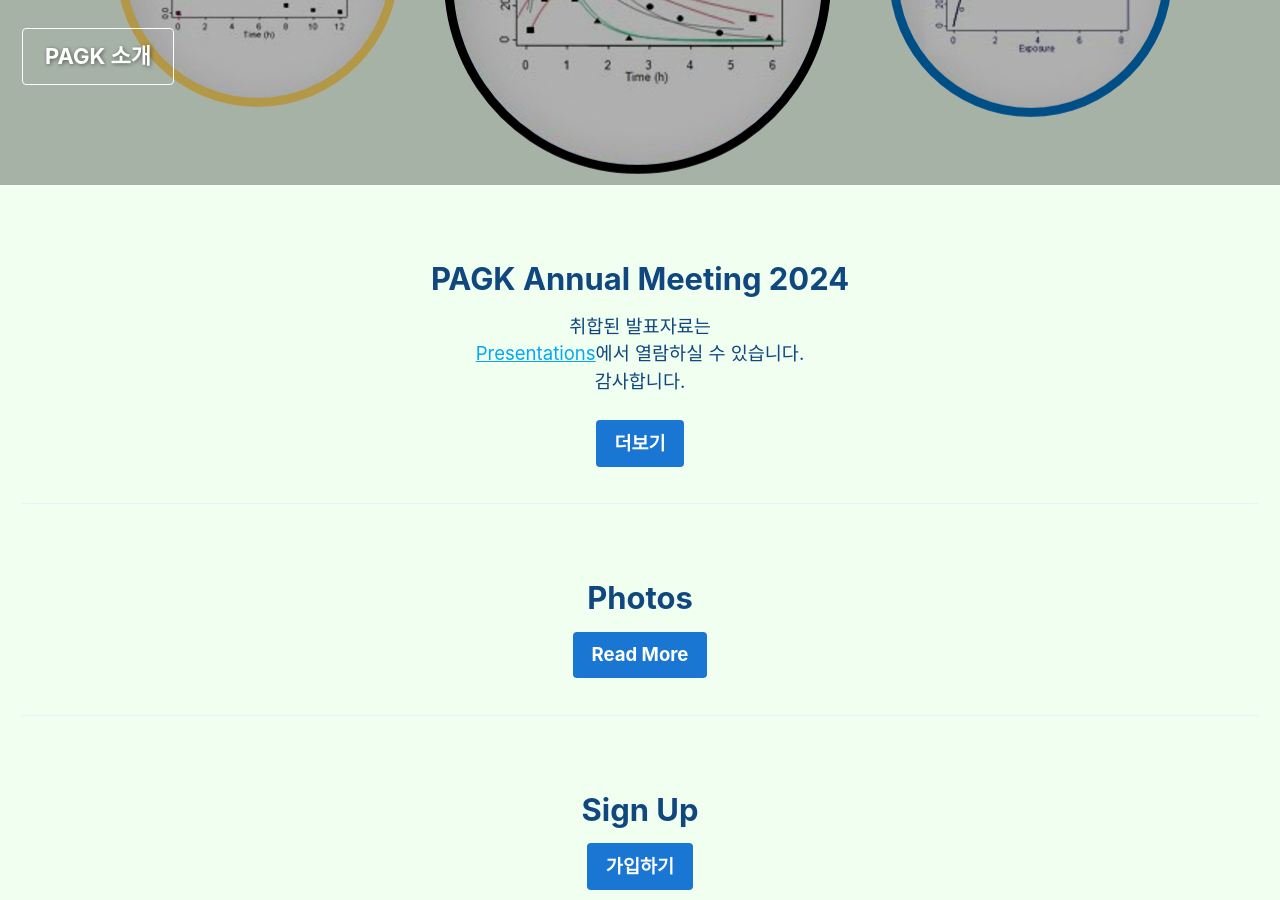
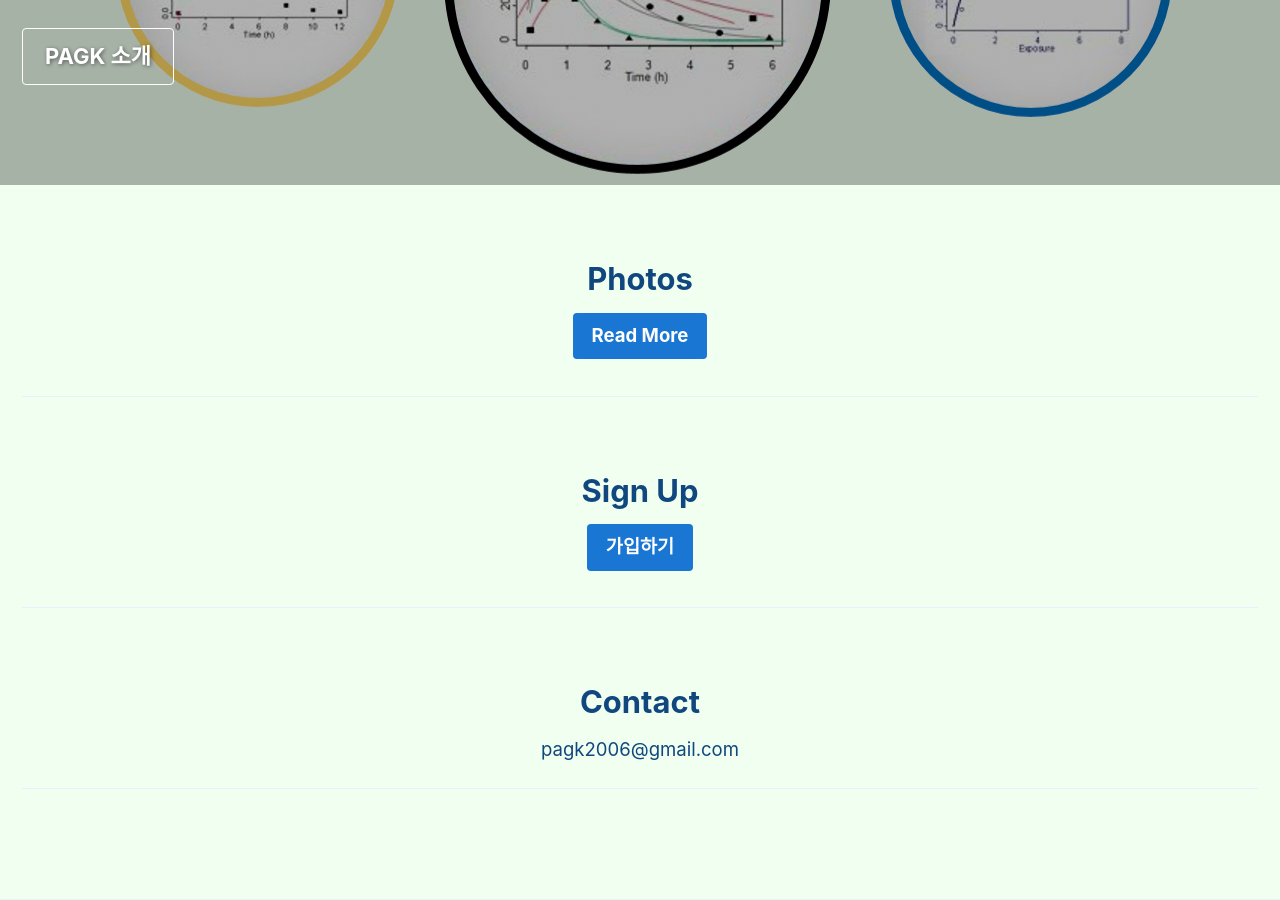
Before and after one commit to pagkkr/pagkkr.github.io, a Jekyll site: the page built from index.md, in a window 1280 px wide and 900 px high, scrolled down 336 px. Built offline with Jekyll 4.4.1, drawn with Linux system fonts in a browser that asks for light colours; cached includes are drawn as plain includes.

```diff
--- a/index.md
+++ b/index.md
@@ -51,7 +51,7 @@ photos:
 ---
 <!-- 이게 주석 -->
 <!-- 주석 해제 하려면 좌우에 있는 특수문자 제거 -->
-{% include feature_row id="top" type="center" %}
+<!-- {% include feature_row id="top" type="center" %} -->
 <!-- {% include feature_row id="annual_meeting_registration" type="center" %} -->
 <!-- {% include feature_row id="annual_meeting_preworkshop_registration" type="center" %} -->
 {% include feature_row id="photos" type="center" %}
```
